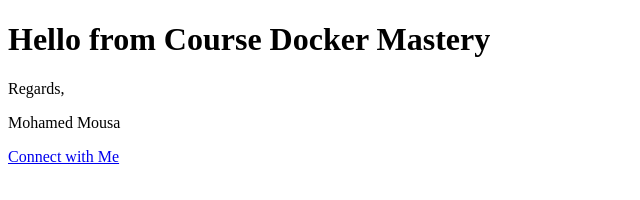
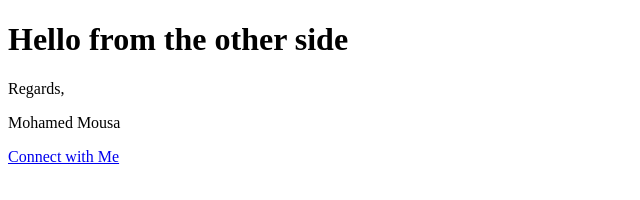
Before and after one commit to Mohamed-Mousa11/Deploy-A-Simple-HTML-Web-Page-Using-Nginx, a plain HTML site: page index.html in a window 1280 px wide. Shown: the whole page, without its empty margins (0-640 px from the left). Drawn offline with Linux system fonts and the light colour scheme.

Commit message:
Update index.html

```diff
--- a/index.html
+++ b/index.html
@@ -5,7 +5,7 @@
   <title>Home page</title>
 </head>
 <body>
-  <h1>Hello from Course Docker Mastery</h1>
+  <h1>Hello from the other side</h1>
   <p>Regards,</p>
   <p>Mohamed Mousa</p>
   <a href="https://www.linkedin.com/in/mohamedmousa11/" target="_blank">Connect with Me</a>
```
